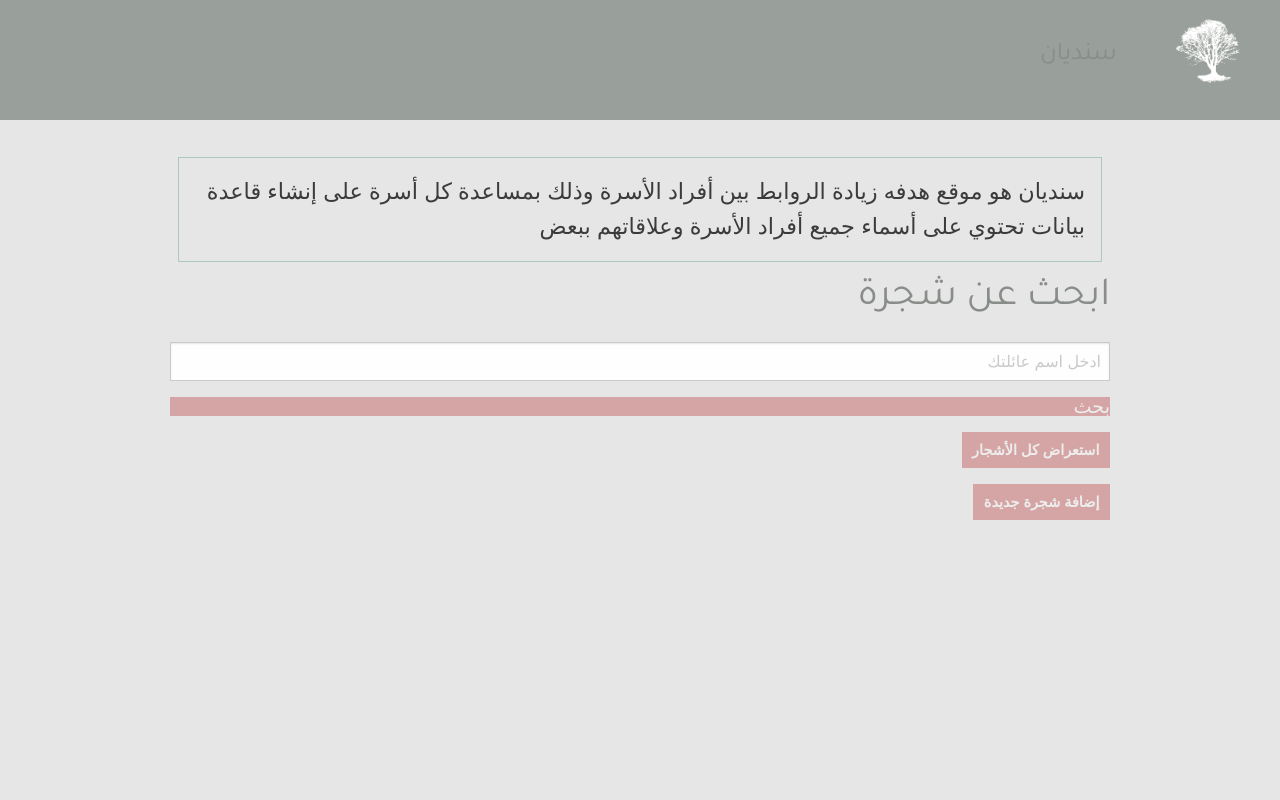
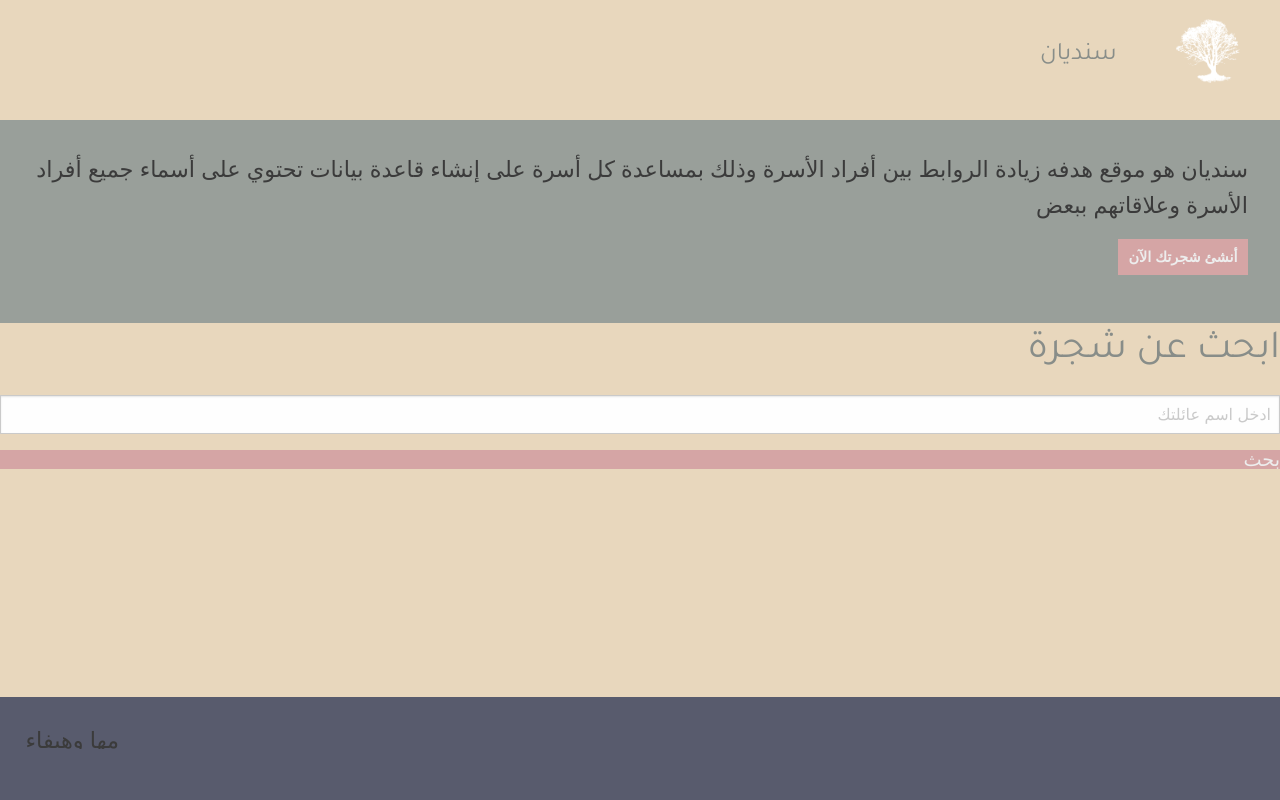
Before and after one commit to TeamFamilyTree/FamilyTree, a Django app: page / in a window 1280 px wide. Run offline with Django 3.2, Linux system fonts and the light colour scheme; some web fonts are replaced.

Commit message:
hero section

```diff
--- a/familytree/__shared__/css/app.css
+++ b/familytree/__shared__/css/app.css
@@ -15,12 +15,12 @@
 */
 
 .bg, body {
-    background-color: #e6e6e6;
+    background-color: #e8d7bd;
 }
 
 
 .top-bar, .top-bar > div > ul {
-    background-color: #999f9a;
+    background-color: #e8d7bd;
 }
 .menu-text, .menu > li.menu-text {
     color: white;
@@ -84,7 +84,7 @@ button {
 
 
 footer {
-    color: #585b6d;
+    background-color: #585b6d;
     position: absolute;
     right: 0;
     bottom: 0;
@@ -193,3 +193,8 @@ input:disabled {
 input:disabled-label {
   color: #ccc;
 }
+
+.hero {
+    background-color: #999f9a ;
+    padding: 2rem 2rem;
+}
--- a/familytree/app/templates/app/base.html
+++ b/familytree/app/templates/app/base.html
@@ -25,6 +25,7 @@
 -->
 
     <body>
+        <!-- Top -->
         {% block top_bar %}
         <div class="top-bar">
             <div class="top-bar-left">
@@ -49,18 +50,19 @@
         </div>
         {% endblock top_bar %}
 
-        <div class="grid-container bg">
-            <br>
-            <div class="grid-x grid-margin-x">
-                <div class="cell small-1">
-                </div>
-                <div class="cell small-10">
+
+        <!-- content -->
+
+
                     {% block content %}
                     {% endblock content %}
-                </div>
-                <div class="cell small-1">
-                </div>
-            </div>
-        </div>
+
+
+
+        <!-- Footer -->
+        <footer>
+
+        </footer>
+
     </body>
 </html>
--- a/familytree/app/templates/app/index.html
+++ b/familytree/app/templates/app/index.html
@@ -6,14 +6,15 @@
 {% endblock top_bar %}
 
 {% block content %}
-<div class="grid-container">
-    <div class="grid-y">
-        <div>
-            <div class="cell small-6">
-                <p class="introduction"> سنديان هو موقع هدفه زيادة الروابط بين أفراد الأسرة وذلك بمساعدة كل أسرة على إنشاء قاعدة بيانات تحتوي على أسماء جميع أفراد الأسرة وعلاقاتهم ببعض</p>
-            </div>
-        </div>
-        <div class="cell small-12 large-10">
+
+        <!-- Hero Section, 'introduction + big button to create new tree' -->
+        <section class= "hero">
+          <p> سنديان هو موقع هدفه زيادة الروابط بين أفراد الأسرة وذلك بمساعدة كل أسرة على إنشاء قاعدة بيانات تحتوي على أسماء جميع أفراد الأسرة وعلاقاتهم ببعض</p>
+          <a href="{% url 'tree_new' %}" class="button"> أنشئ شجرتك الآن</a>
+        </section>
+
+      <!-- Second section, Search -->
+      <section class= "main">
         <form type="GET" action="{% url 'tree_search' %}">
                <fieldset>
                    <h2> ابحث عن شجرة</h2>
@@ -21,16 +22,12 @@
                    <button class="input-group input-group-rounded" type="button" class="success button">بحث</button>
                </fieldset>
            </form>
-                <div>
-                    <div>
-                        <a href="" class="button">استعراض كل الأشجار</a> <!-- Add browse page refrence -->
-                    </div>
-                    <div>
-                        <a href="{% url 'tree_new' %}" class="button">إضافة شجرة جديدة</a>
-                    </div>
-                </div>
+      </section>
 
-        </div>
-    </div>
-</div>
+      <!-- Third Section, 'Who are we' -->
+      <footer>
+        <p> مها وهيفاء </p>
+      </footer>
+
+
 {% endblock content %}
```
Also changed, not shown: 1 other file. Lines whose indentation alone changed are shown as unchanged.
